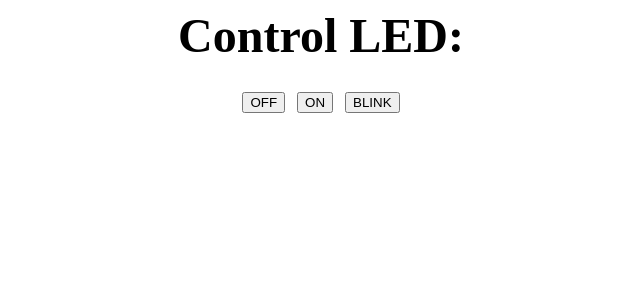
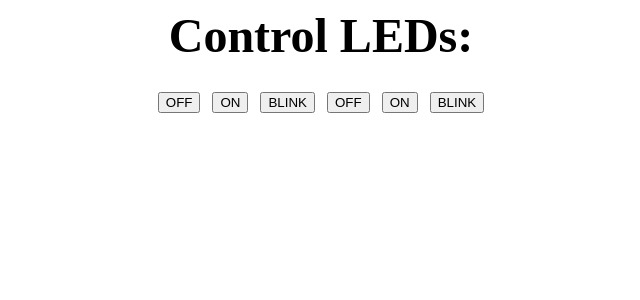
Before and after one commit to ceh-2000/senior_research, a PHP site: page / in a window 1280 px wide. Shown: the top 300 px of the page, without its empty margins (319-959 px from the left). Run offline with PHP 8.4, Linux system fonts and the light colour scheme.

Commit message:
Update index.php

```diff
--- a/index.php
+++ b/index.php
@@ -1,14 +1,20 @@
 <html>
 <head>
 <meta name="viewport" content="width=device-width" />
-<title>WIFI Controlled LED</title>
+<title>WIFI Controlled LEDs</title>
 </head>
        <body>
-       <center><b><font size = '20'>Control LED:</b>
+       <center><b><font size = '20'>Control LEDs:</b>
          <form method="get" action="gpio.php">
-                 <input type="submit" style = "font-size: 16 pt" value="OFF" name="off">
+                <!--                 first led -->
+
+                <input type="submit" style = "font-size: 16 pt" value="OFF" name="off">
                  <input type="submit" style = "font-size: 16 pt" value="ON" name="on">
                  <input type="submit" style = "font-size: 16 pt" value="BLINK" name="blink">
+<!--                 second led -->
+                <input type="submit" style = "font-size: 16 pt" value="OFF" name="off2">
+                 <input type="submit" style = "font-size: 16 pt" value="ON" name="on2">
+                 <input type="submit" style = "font-size: 16 pt" value="BLINK" name="blink2">
          </form>
    </center></font>
    </body>
```
